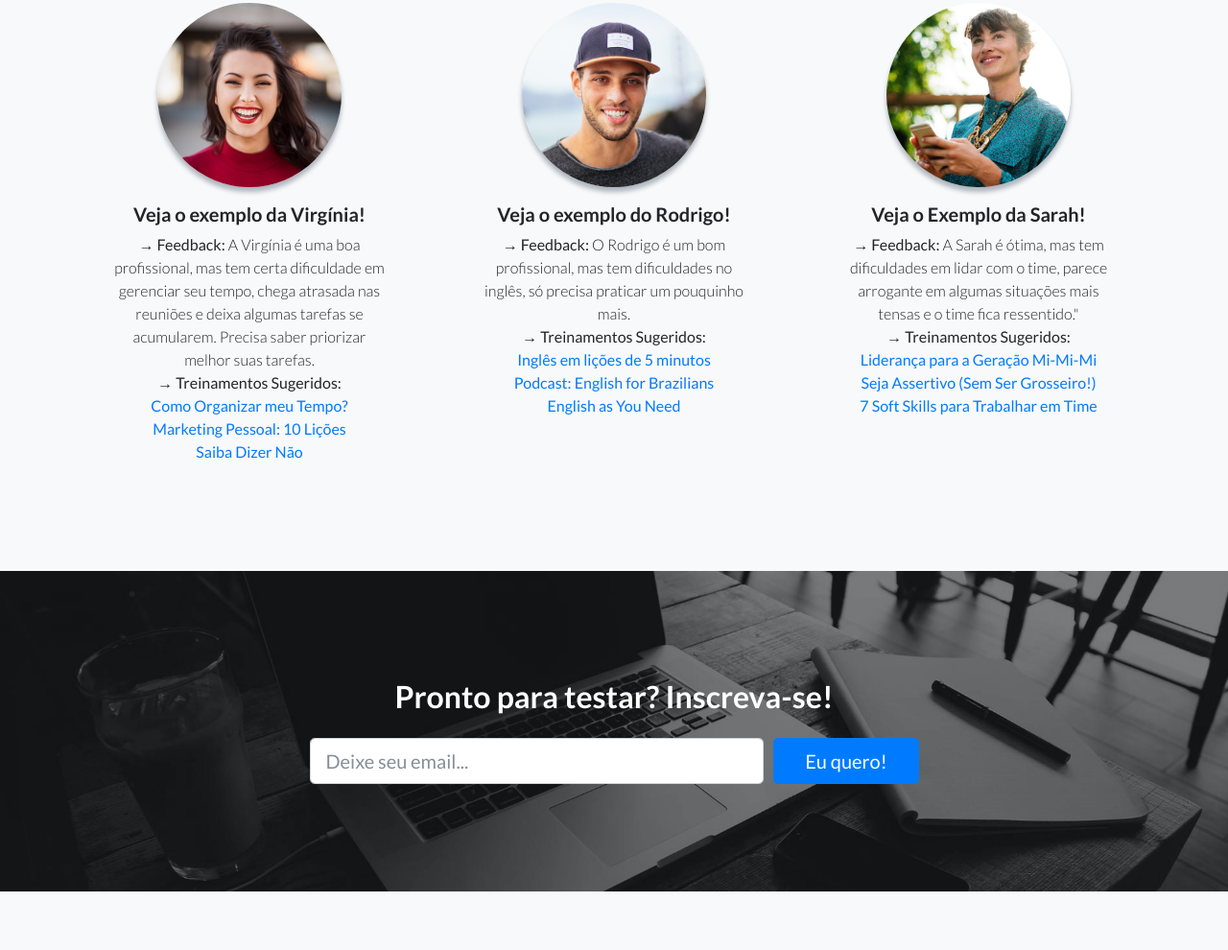
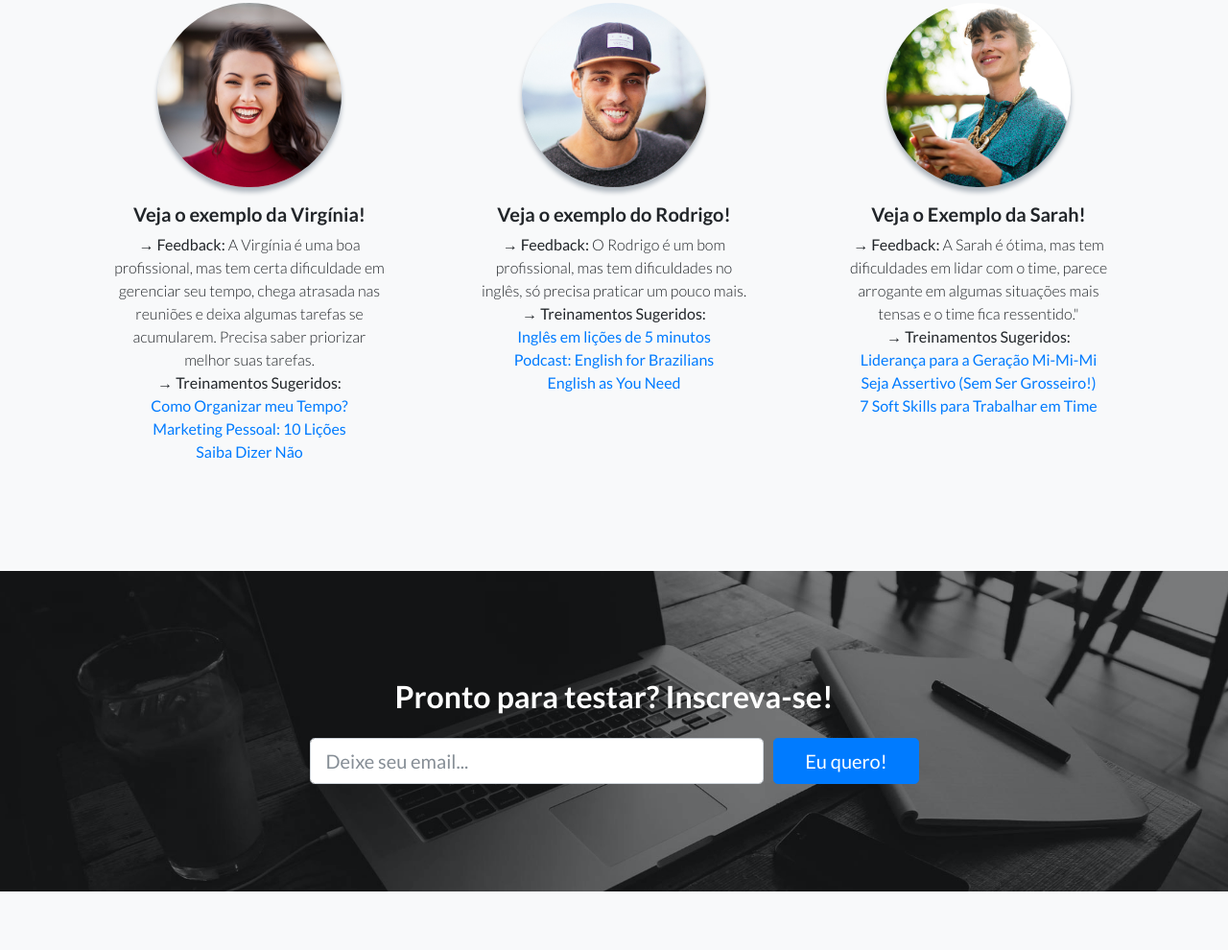
Before and after one commit to TSpadoni/IBM-Cloud-Garage-Method, a website: page index.html in a window 1280 px wide. Shown: the part 1491-2481 px from the top of the page at 96% size. Drawn offline with Linux system fonts and the light colour scheme.

Commit message:
Update index.html

```diff
--- a/index.html
+++ b/index.html
@@ -170,7 +170,7 @@ function treinamento()
             <div class="testimonial-item mx-auto mb-5 mb-lg-0">
               <img class="img-fluid rounded-circle mb-3" src="img/testimonials-2.jpg" alt="">
               <h5>Veja o exemplo do Rodrigo!</h5>
-              <p class="font-weight-light mb-0"><strong>&rarr; Feedback:</strong> O Rodrigo &eacute; um bom profissional, mas tem dificuldades no ingl&ecirc;s, s&oacute; precisa praticar um pouquinho mais.</p>
+              <p class="font-weight-light mb-0"><strong>&rarr; Feedback:</strong> O Rodrigo &eacute; um bom profissional, mas tem dificuldades no ingl&ecirc;s, s&oacute; precisa praticar um pouco mais.</p>
               <p class="font-weight-light mb-0"><strong>&rarr; Treinamentos Sugeridos:</strong> </p>
               <p class="font-weight-light mb-0"><a href="#" onclick="treinamento()"><strong>Ingl&ecirc;s em li&ccedil;&otilde;es de 5 minutos</strong></a></p>
               <p class="font-weight-light mb-0"><a href="#" onclick="treinamento()"><strong>Podcast: English for Brazilians</strong></a></p>
```
